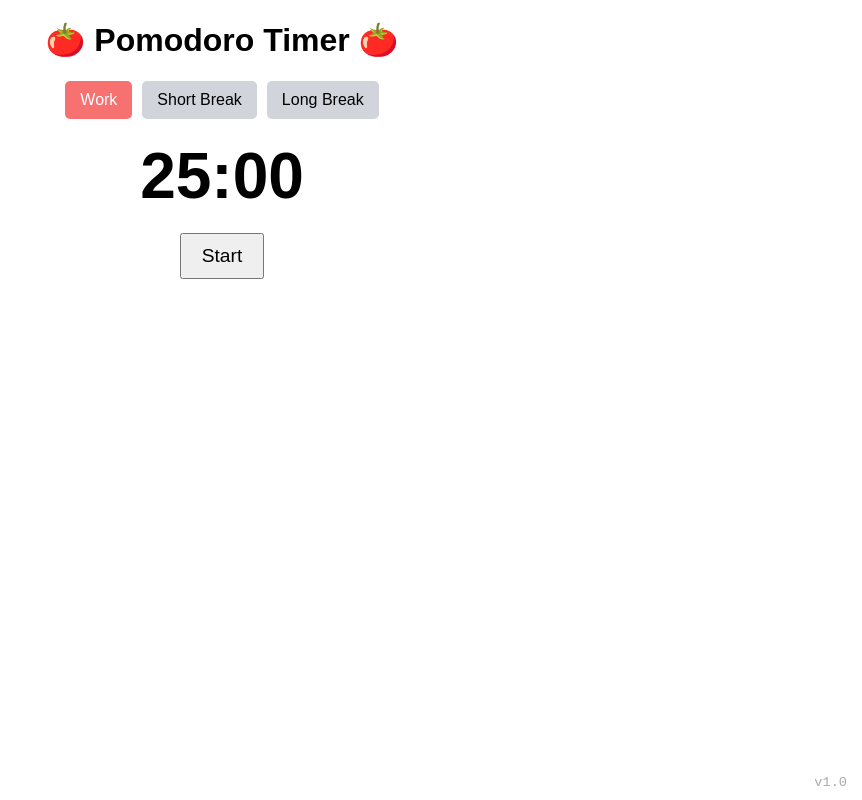
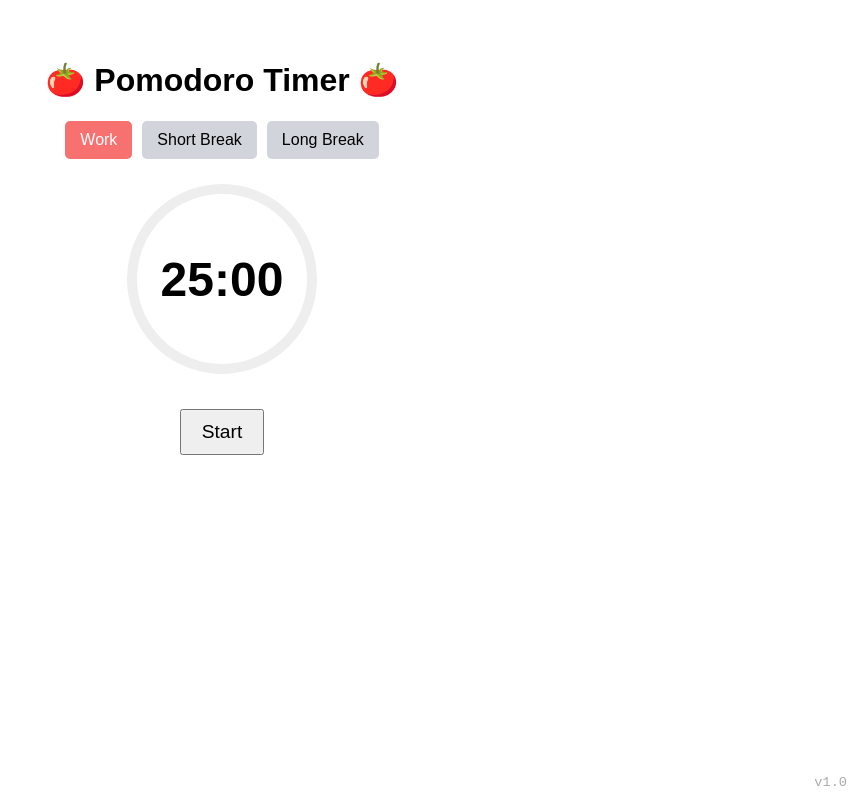
Before and after one commit to Maxibear18/pomodorotimer, a React (Create React App) app in the folder pomodoro-timer/: page / in a window 1280 px wide. Shown: the whole page, without its empty margins (418-1280 px from the left). Built offline with nearby package versions, Linux system fonts and the light colour scheme.

Commit message:
added progress ring and updated button behaviors

```diff
--- a/pomodoro-timer/src/Timer.css
+++ b/pomodoro-timer/src/Timer.css
@@ -1,6 +1,17 @@
 .timer-container {
   text-align: center;
   font-family: Arial, sans-serif;
+  padding-top: 40px;
+  transition: all 0.3s ease;
+}
+
+.timer-container.running {
+  display: flex;
+  flex-direction: column;
+  align-items: center;
+  justify-content: center;
+  height: 100vh;
+  padding-top: 0;
 }
 
 .mode-buttons {
@@ -30,8 +41,16 @@
 }
 
 .timer-display {
-  font-size: 4rem;
-  margin: 20px 0;
+  font-size: 3rem;
+  margin: 0;
+  position: absolute;
+  top: 50%;
+  left: 50%;
+  transform: translate(-50%, -50%);
+}
+
+.control-buttons {
+  margin-top: 30px;
 }
 
 .control-buttons button {
@@ -49,3 +68,28 @@
   color: #aaa;
   font-family: monospace;
 }
+
+/* Circular progress ring */
+.progress-ring {
+  position: relative;
+  width: 200px;
+  height: 200px;
+  margin: 0 auto;
+}
+
+.ring-svg {
+  transform: rotate(-90deg);
+}
+
+.ring-bg {
+  fill: none;
+  stroke: #eee;
+  stroke-width: 10;
+}
+
+.ring-progress {
+  fill: none;
+  stroke: #f87171;
+  stroke-width: 10;
+  transition: stroke-dashoffset 1s linear;
+}
--- a/pomodoro-timer/src/Timer.js
+++ b/pomodoro-timer/src/Timer.js
@@ -3,7 +3,7 @@ import "./Timer.css";
 
 const Timer = () => {
   const WORK_TIME = 25 * 60;
-  const SHORT_BREAK = 5 * 60;
+  const SHORT_BREAK = .5 * 60;
   const LONG_BREAK = 15 * 60;
 
   const [secondsLeft, setSecondsLeft] = useState(WORK_TIME);
@@ -11,6 +11,9 @@ const Timer = () => {
   const [activeMode, setActiveMode] = useState("work");
   const intervalRef = useRef(null);
   const alarmRef = useRef(null);
+
+  const totalTime = activeMode === "work" ? WORK_TIME : activeMode === "short" ? SHORT_BREAK : LONG_BREAK;
+  const percentage = ((totalTime - secondsLeft) / totalTime) * 100;
 
   useEffect(() => {
     if (isRunning) {
@@ -61,14 +64,34 @@ const Timer = () => {
   };
 
   return (
-    <div className="timer-container">
-      <h1>🍅 Pomodoro Timer 🍅</h1>
-      <div className="mode-buttons">
-        <button onClick={() => switchMode("work")} disabled={isRunning} className={activeMode === "work" ? "active" : ""}>Work</button>
-        <button onClick={() => switchMode("short")} disabled={isRunning} className={activeMode === "short" ? "active" : ""}>Short Break</button>
-        <button onClick={() => switchMode("long")} disabled={isRunning} className={activeMode === "long" ? "active" : ""}>Long Break</button>
+    <div className={`timer-container ${isRunning ? "running" : ""}`}>
+      {!isRunning && <h1>🍅 Pomodoro Timer 🍅</h1>}
+
+      {!isRunning && (
+        <div className="mode-buttons">
+          <button onClick={() => switchMode("work")} disabled={isRunning} className={activeMode === "work" ? "active" : ""}>Work</button>
+          <button onClick={() => switchMode("short")} disabled={isRunning} className={activeMode === "short" ? "active" : ""}>Short Break</button>
+          <button onClick={() => switchMode("long")} disabled={isRunning} className={activeMode === "long" ? "active" : ""}>Long Break</button>
+        </div>
+      )}
+
+      <div className="progress-ring">
+        <svg className="ring-svg" width="200" height="200">
+          <circle className="ring-bg" r="90" cx="100" cy="100" />
+          <circle
+            className="ring-progress"
+            r="90"
+            cx="100"
+            cy="100"
+            style={{
+              strokeDasharray: `${2 * Math.PI * 90}`,
+              strokeDashoffset: `${2 * Math.PI * 90 * (1 - percentage / 100)}`
+            }}
+          />
+        </svg>
+        <h2 className="timer-display">{formatTime(secondsLeft)}</h2>
       </div>
-      <h2 className="timer-display">{formatTime(secondsLeft)}</h2>
+
       <div className="control-buttons">
         {!isRunning ? (
           <button onClick={startTimer}>Start</button>
@@ -79,6 +102,7 @@ const Timer = () => {
           </>
         )}
       </div>
+
       <audio ref={alarmRef} src="/alarm.mp3" />
       <div className="version-label">v1.0</div>
     </div>
```
